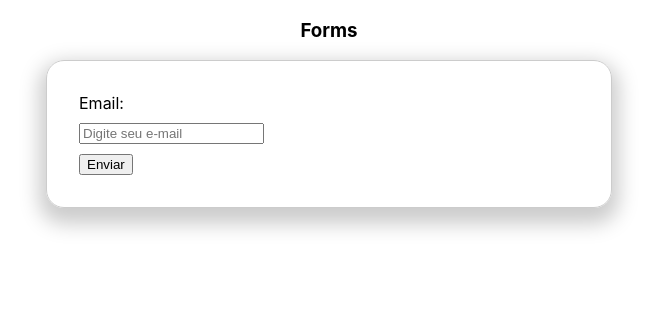
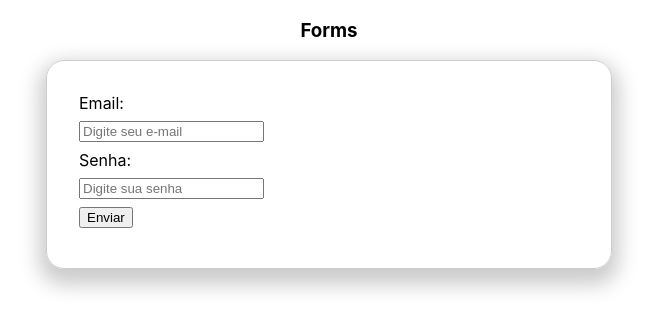
Before and after one commit to GilbertoASJ/ReactJs-Course, a React (Create React App) app in the folder 5_forms/: page / in a window 1280 px wide. Shown: the top 330 px of the page, without its empty margins (311-968 px from the left). Built offline with nearby package versions, Linux system fonts and the light colour scheme.

Commit message:
Feature: :sparkles: Label involving input

```diff
--- a/5_forms/src/components/PrincipalForm.css
+++ b/5_forms/src/components/PrincipalForm.css
@@ -10,5 +10,5 @@ form {
 
 button, input, select, textarea {
 	display: block;
-	margin-top: 10px;
+	margin: 8px 0;
 }
--- a/5_forms/src/components/PrincipalForm.jsx
+++ b/5_forms/src/components/PrincipalForm.jsx
@@ -15,6 +15,18 @@ const PrincipalForm = () => {
 						placeholder="Digite seu e-mail"
 					/>
 				</div>
+
+				{/* 2 - Label envolvendo input */}
+				<label>
+					<span>Senha: </span>
+					<input
+						type="password"
+						name="senha"
+						id="senha"
+						placeholder="Digite sua senha"
+					/>
+				</label>
+
 				<input type="submit" value="Enviar" />
 			</form>
 		</>
```
